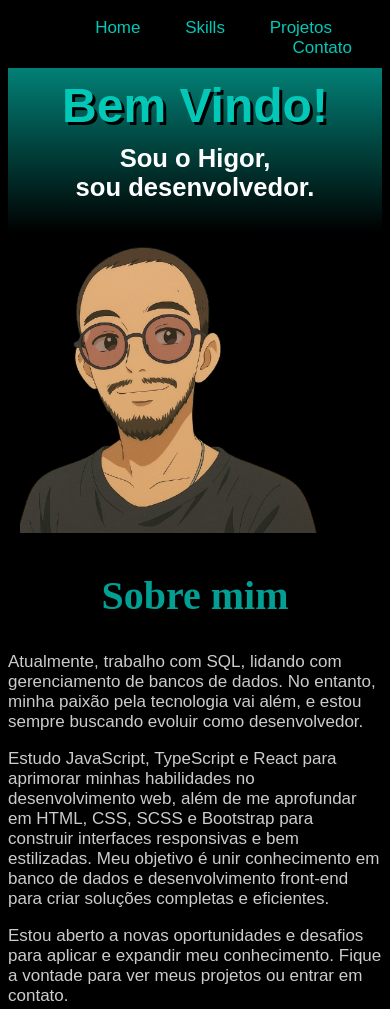
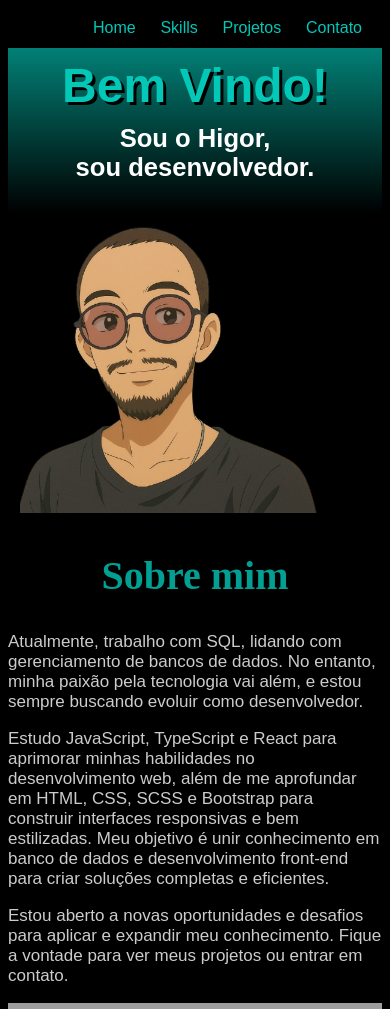
Before and after one commit to higor159af/Portifolio, a plain HTML site: page index.html in a window 390 px wide. Shown: the top 1009 px of the page. Drawn offline with Linux system fonts and the light colour scheme; grey boxes are pictures that could not be loaded.

Commit message:
add media screen

```diff
--- a/css/buttons/btn.css
+++ b/css/buttons/btn.css
@@ -30,11 +30,11 @@
   border-radius: inherit;
 }
 
-@media (max-width: 375px) {
+@media (max-width: 412px) {
   #mainNav .mainBtn {
     padding: 5px;
     margin: 5px;
-    font-size: .5rem;
+    font-size: 1rem;
   }
 }
 
```
